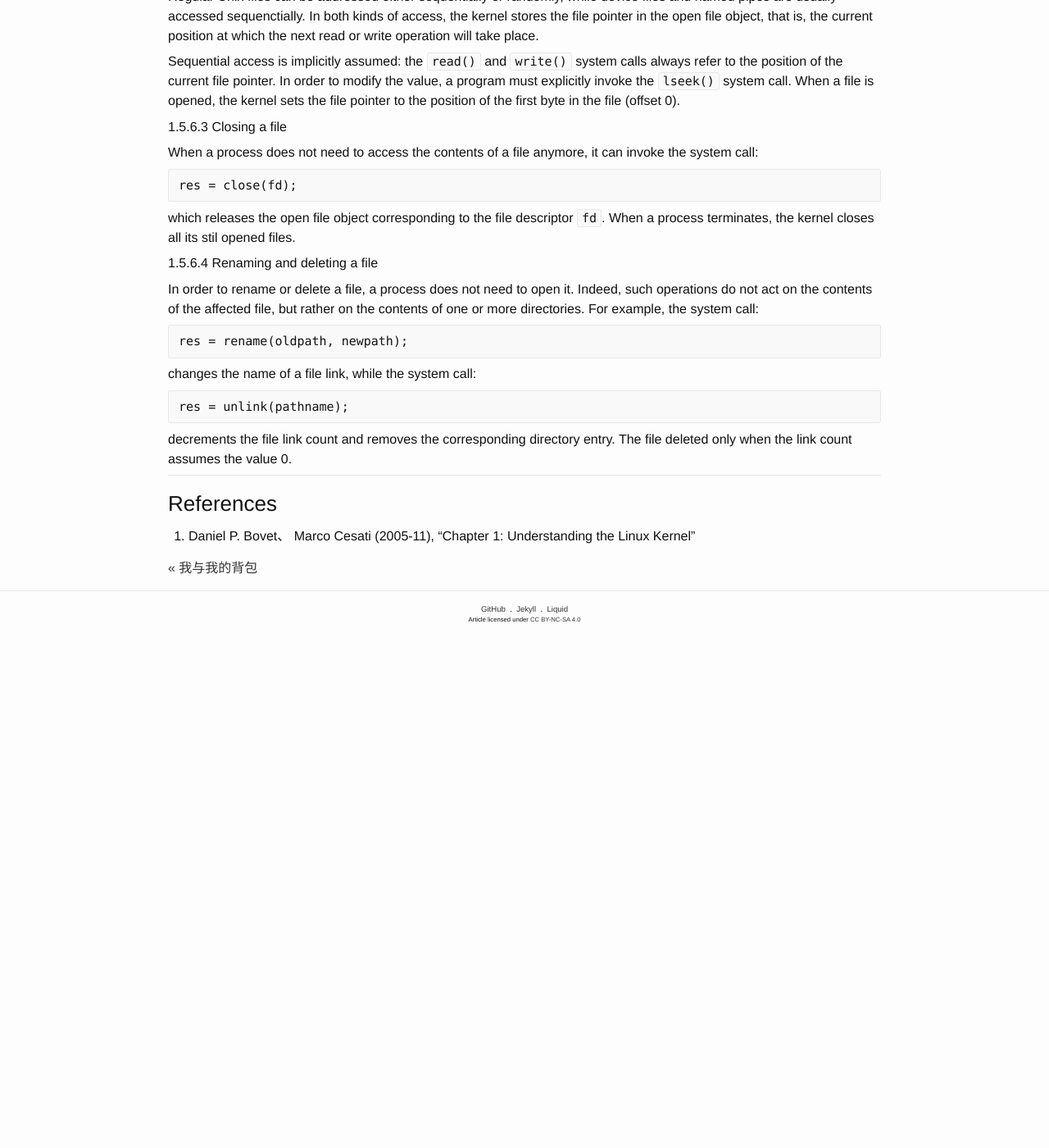
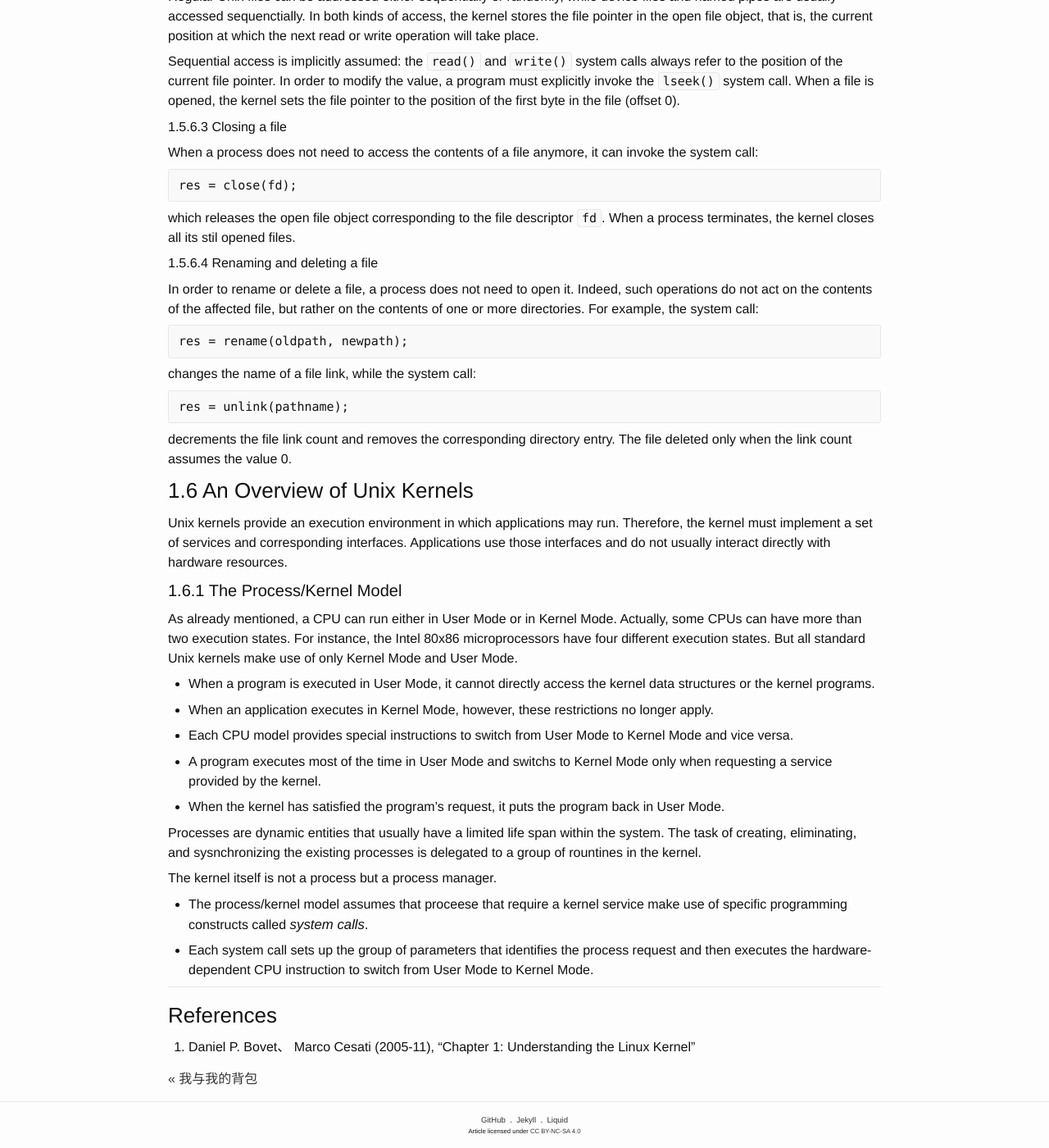
Before and after one commit to ousiax/ousiax.github.io, a Jekyll site: the page built from _posts/2017-11-12-understanding-the-linux-kernel-01.md, in a window 1280 px wide and 1400 px high, scrolled down 8371 px. Shown: the whole window at 82% size. Built offline with Jekyll 4.4.1, drawn with Linux system fonts in a browser that asks for light colours; before the commit the page ends 9147 px from its top, so only the background shows below that.

Commit message:
Append 'An Overview of Unix Kernels'

```diff
--- a/_posts/2017-11-12-understanding-the-linux-kernel-01.md
+++ b/_posts/2017-11-12-understanding-the-linux-kernel-01.md
@@ -323,6 +323,34 @@ res = unlink(pathname);
 
 decrements the file link count and removes the corresponding directory entry. The file deleted only when the link count assumes the value 0.
 
+### 1.6 An Overview of Unix Kernels
+
+Unix kernels provide an execution environment in which applications may run. Therefore, the kernel must implement a set of services and corresponding interfaces. Applications use those interfaces and do not usually interact directly with hardware resources.
+
+#### 1.6.1 The Process/Kernel Model
+
+As already mentioned, a CPU can run either in User Mode or in Kernel Mode. Actually, some CPUs can have more than two execution states. For instance, the Intel 80x86 microprocessors have four different execution states. But all standard Unix kernels make use of only Kernel Mode and User Mode.
+
+- When a program is executed in User Mode, it cannot directly access the kernel data structures or the kernel programs.
+
+- When an application executes in Kernel Mode, however, these restrictions no longer apply.
+
+- Each CPU model provides special instructions to switch from User Mode to Kernel Mode and vice versa.
+
+- A program executes most of the time in User Mode and switchs to Kernel Mode only when requesting a service provided by the kernel.
+
+- When the kernel has satisfied the program's request, it puts the program back in User Mode.
+
+Processes are dynamic entities that usually have a limited life span within the system. The task of creating, eliminating, and sysnchronizing the existing processes is delegated to a group of rountines in the kernel.
+
+The kernel itself is not a process but a process manager.
+
+- The process/kernel model assumes that proceese that require a kernel service make use of specific programming constructs called *system calls*.
+
+- Each system call sets up the group of parameters that identifies the process request and then executes the hardware-dependent CPU instruction to switch from User Mode to Kernel Mode.
+
+
+
 - - -
 
 ### References
```
